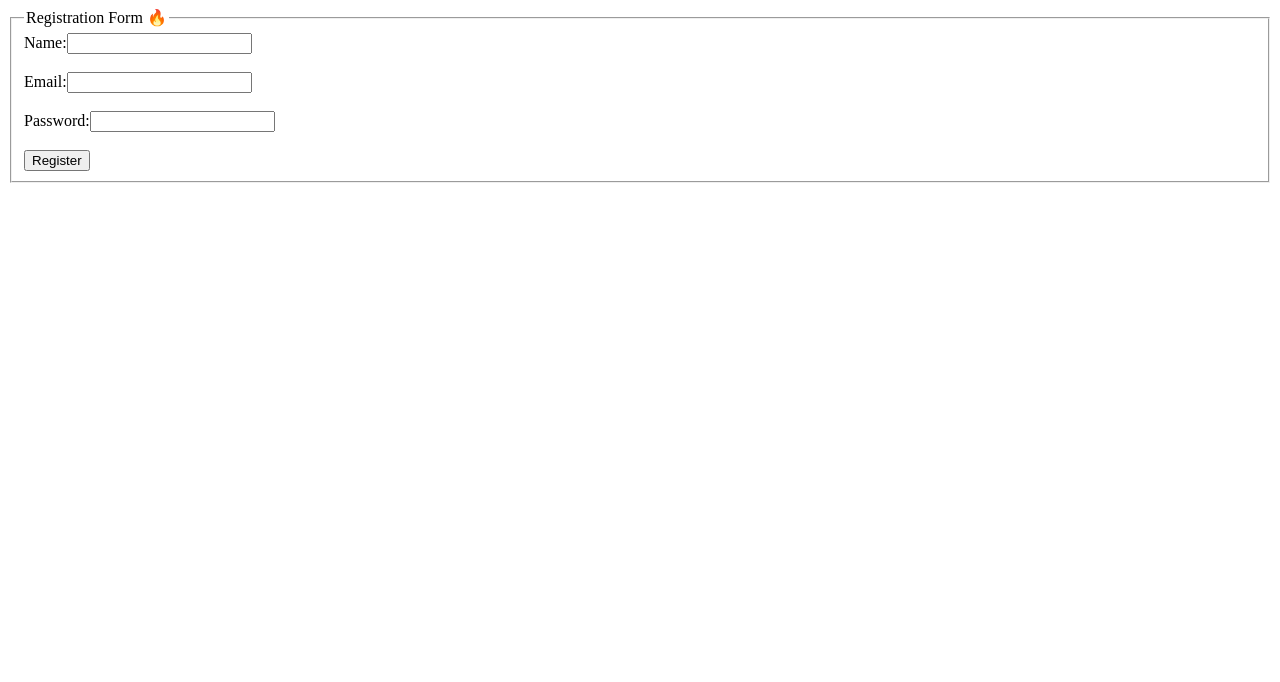
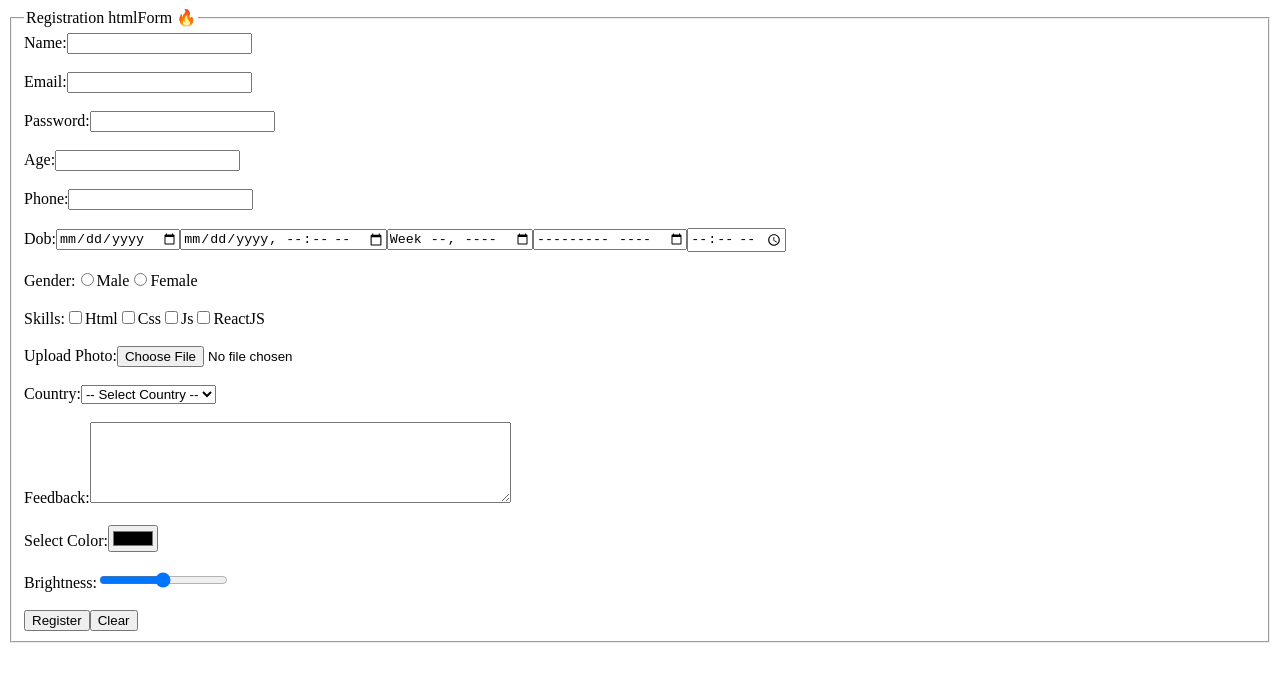
Before and after one commit to rahulsan-22/React-Tutorial-A3, a React (Vite) app: page / in a window 1280 px wide. Shown: the top 682 px of the page. Built offline with nearby package versions, Linux system fonts and the light colour scheme.

Commit message:
In Order

```diff
--- a/src/FormHandling/ControlledComponent.jsx
+++ b/src/FormHandling/ControlledComponent.jsx
@@ -20,13 +20,41 @@ const ControlledComponent = () => {
   let [details, setDetails] = useState({
     name: "",
     email: "",
-    password: ""
+    password: "",
+    age: "",
+    phone: "",
+    date: "",
+    datetime: "",
+    week: "",
+    month: "",
+    time: "",
+    gender: "",
+    skills: [],
+    photo: "",
+    country: "",
+    feedback: "",
+    color: "#000000",
+    brightness: ""
   })
-  let { name, email, password } = details
+  let { name, email, password, age, phone, date, datetime, week, month, time, gender, skills, photo, country, feedback, color, brightness } = details
+
   let handleChange = (e) => {
-    let { name, value } = e.target
-    setDetails({ ...details, [name]: value })
+    let { name, value, type, checked, files } = e.target
+    if (type === "checkbox") {
+      let copiedSkills = [...skills]
+      if (checked) {
+        copiedSkills.push(value)
+      } else {
+        copiedSkills = copiedSkills.filter(item => item !== value)
+      }
+      setDetails({ ...details, [name]: copiedSkills })
+    } else if (type === "file") {
+      setDetails({ ...details, [name]: files[0] })
+    } else {
+      setDetails({ ...details, [name]: value })
+    }
   }
+
   let handleSubmit = (e) => {
     e.preventDefault()
     console.log(details)
@@ -34,7 +62,7 @@ const ControlledComponent = () => {
   return (
     <form onSubmit={handleSubmit}>
       <fieldset>
-        <legend>Registration Form 🔥</legend>
+        <legend>Registration  htmlForm 🔥</legend>
         <label htmlFor="name">Name:</label>
         <input type="text" id='name' name='name' value={name} onChange={handleChange} />
         <br /><br />
@@ -44,7 +72,59 @@ const ControlledComponent = () => {
         <label htmlFor="password">Password:</label>
         <input type="password" id='password' name='password' value={password} onChange={handleChange} />
         <br /><br />
+        <label htmlFor="age">Age:</label>
+        <input type="number" name="age" id="age" value={age} onChange={handleChange} />
+        <br /><br />
+        <label htmlFor="phone">Phone:</label>
+        <input type="tel" name="phone" id="phone" value={phone} onChange={handleChange} />
+        <br /><br />
+        <label htmlFor="dob">Dob:</label>
+        <input type="date" name="date" id="dob" value={date} onChange={handleChange} />
+        <input type="datetime-local" name="datetime" value={datetime} onChange={handleChange} />
+        <input type="week" name="week" value={week} onChange={handleChange} />
+        <input type="month" name="month" value={month} onChange={handleChange} />
+        <input type="time" name="time" value={time} onChange={handleChange} />
+        <br /><br />
+        <label>Gender:</label>
+        <input type="radio" id="male" name="gender" value="Male" onChange={handleChange} />
+        <label htmlFor="male">Male</label>
+        <input type="radio" id="female" name="gender" value="Female" onChange={handleChange} />
+        <label htmlFor="female">Female</label>
+        <br /><br />
+        <label>Skills:</label>
+        <input type="checkbox" id="html" name="skills" value="Html" onChange={handleChange} />
+        <label htmlFor="html">Html</label>
+        <input type="checkbox" id="css" name="skills" value="Css" onChange={handleChange} />
+        <label htmlFor="css">Css</label>
+        <input type="checkbox" id="js" name="skills" value="Js" onChange={handleChange} />
+        <label htmlFor="js">Js</label>
+        <input type="checkbox" id="react" name="skills" value="ReactJs" onChange={handleChange} />
+        <label htmlFor="react">ReactJS</label>
+        <br /><br />
+        <label htmlFor="photo">Upload Photo:</label>
+        <input type="file" id="photo" name="photo" onChange={handleChange} />
+        <br /><br />
+        <label htmlFor="country">Country:</label>
+        <select id="country" name="country" value={country} onChange={handleChange}>
+          <option hidden>-- Select Country --</option>
+          <option value="India">India</option>
+          <option value="Usa">Usa</option>
+          <option value="Australia">Australia</option>
+          <option value="Russia">Russia</option>
+          <option value="Germany">Germany</option>
+        </select>
+        <br /><br />
+        <label htmlFor="feedback">Feedback:</label>
+        <textarea id="feedback" rows="5" cols="50" name="feedback" value={feedback} onChange={handleChange}></textarea>
+        <br /><br />
+        <label htmlFor="color">Select Color:</label>
+        <input type="color" id="color" name="color" value={color} onChange={handleChange} />
+        <br /><br />
+        <label htmlFor="range">Brightness:</label>
+        <input type="range" name="brightness" min="0" max="100" value={brightness} onChange={handleChange} />
+        <br /><br />
         <input type="submit" value="Register" />
+        <input type="reset" value="Clear" />
       </fieldset>
     </form>
   )
```
